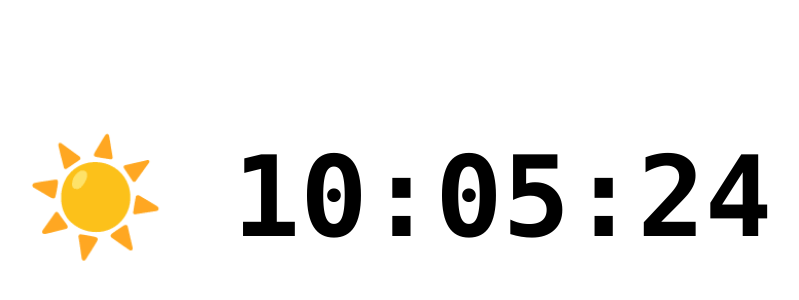
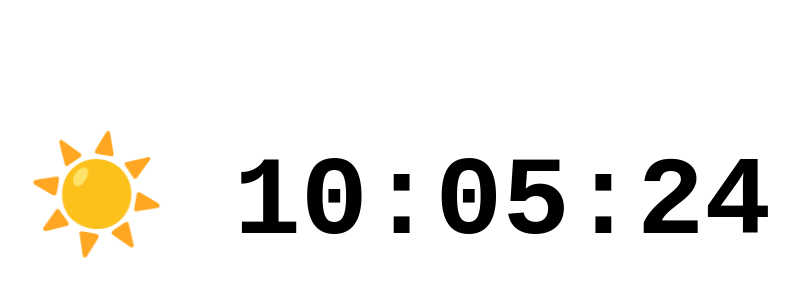
Before and after one commit to groomy790/minentum, a website built with Vite: page index.html in a window 1280 px wide. Shown: the part 202-502 px from the top of the page, without its empty margins (241-1040 px from the left). Built offline with nearby package versions, Linux system fonts and the light colour scheme.

Commit message:
FIX: font to websafe

```diff
--- a/public/style.css
+++ b/public/style.css
@@ -19,7 +19,7 @@ body {
     overflow-y: none;
 
     /* set font */
-    font-family: Consolas;
+    font-family: 'Courier New', monospace;;
 }
 
 h1 {
```
